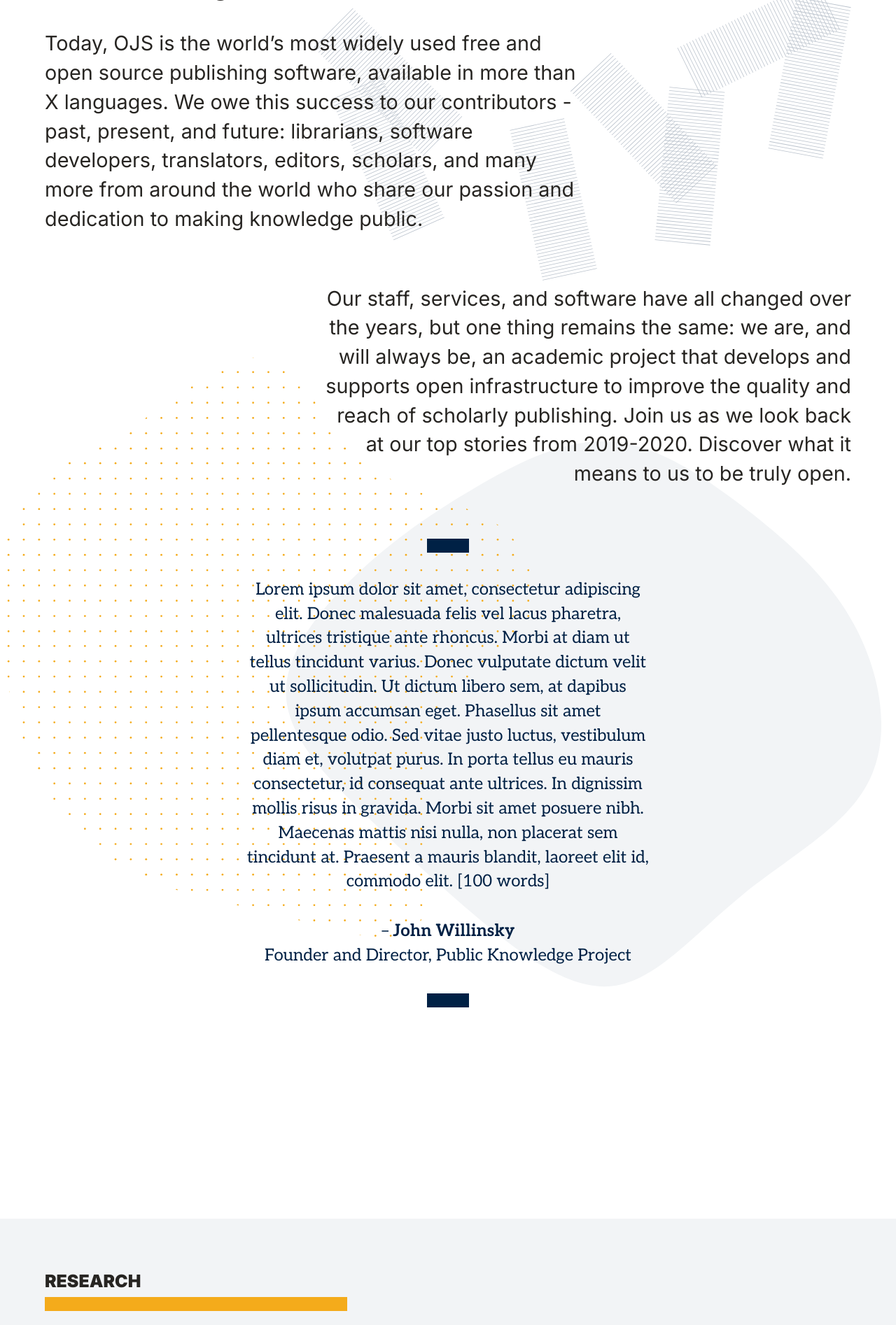
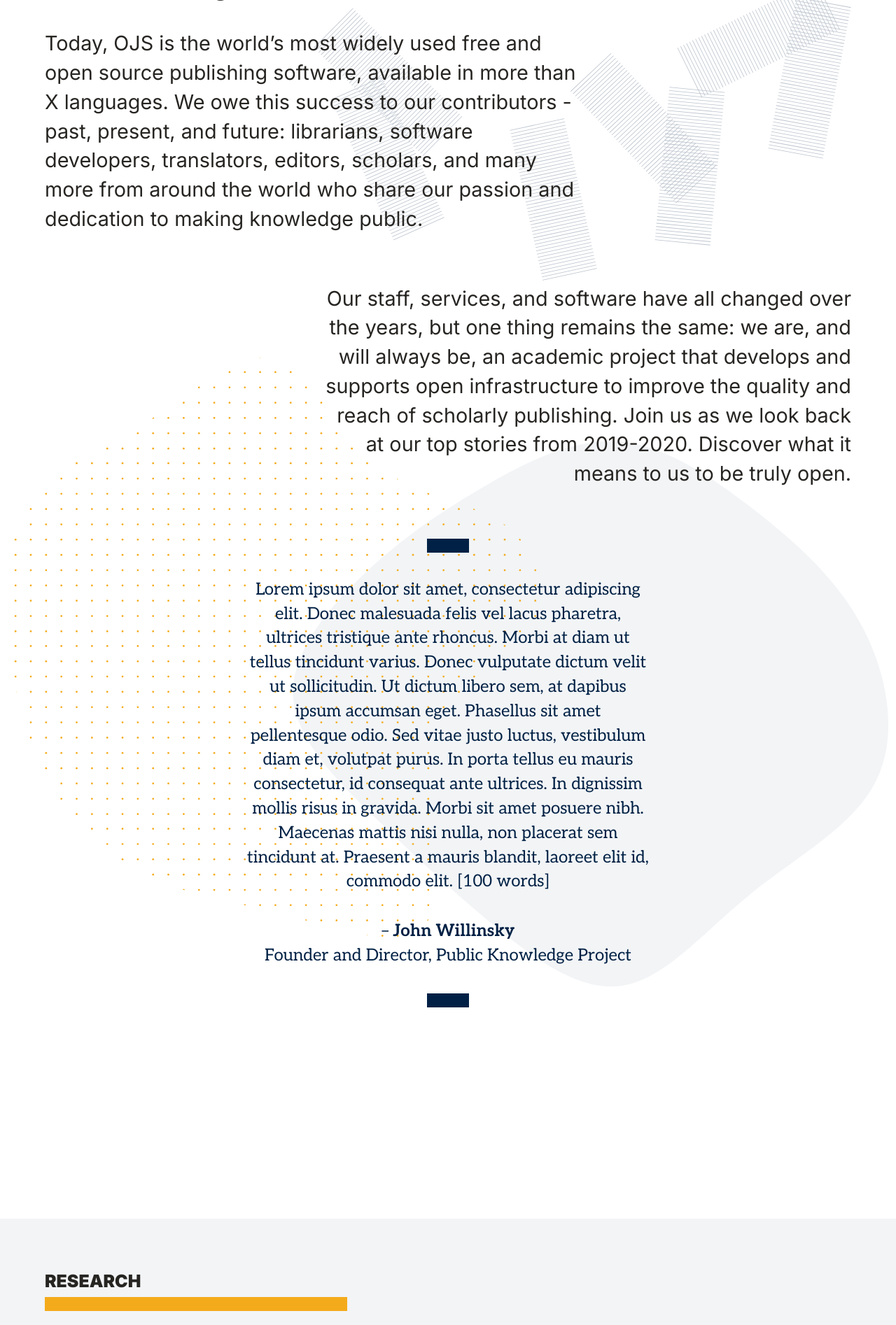
Before and after one commit to sssoz/pkp-annual-report, a Jekyll site: the page built from index.md, in a window 1280 px wide. Shown: the part 1941-3835 px from the top of the page at 70% size. Built offline with Jekyll 4.4.1, drawn with Linux system fonts in a browser that asks for light colours.

Commit message:
Create patterned blockquote class

```diff
--- a/_sass/components/_blockquote.scss
+++ b/_sass/components/_blockquote.scss
@@ -32,19 +32,6 @@ blockquote {
     margin-top: $spacing-04;
   }
 
-  p {
-    z-index: 1;
-
-    &:before {
-      position: absolute;
-      margin-top: -35vh;
-      z-index: -1; // Modify stacking order
-      right: 0;
-      background-position: center;
-      @include svg-bg('../img/grid-yellow.svg', 100%, 100%);
-    }
-  }
-
   @media screen and (min-width: 1024px) {
     width: 50%;
   }
@@ -70,6 +57,21 @@ blockquote {
 
   p:before {
     background-position: left;
+  }
+}
+
+.blockquote--patterned {
+  p {
+    z-index: 1;
+
+    &:before {
+      position: absolute;
+      margin-top: -35vh;
+      z-index: -1; // Modify stacking order
+      right: 0;
+      background-position: center;
+      @include svg-bg('../img/grid-yellow.svg', 100%, 100%);
+    }
   }
 }
 
```
Also changed, not shown: _sections/01-welcome.md (+1 -1 lines), _sections/03-development.md (+1 -1 lines), _sections/05-community.md (+1 -0 lines), _sections/06-outlook.md (+1 -1 lines).
